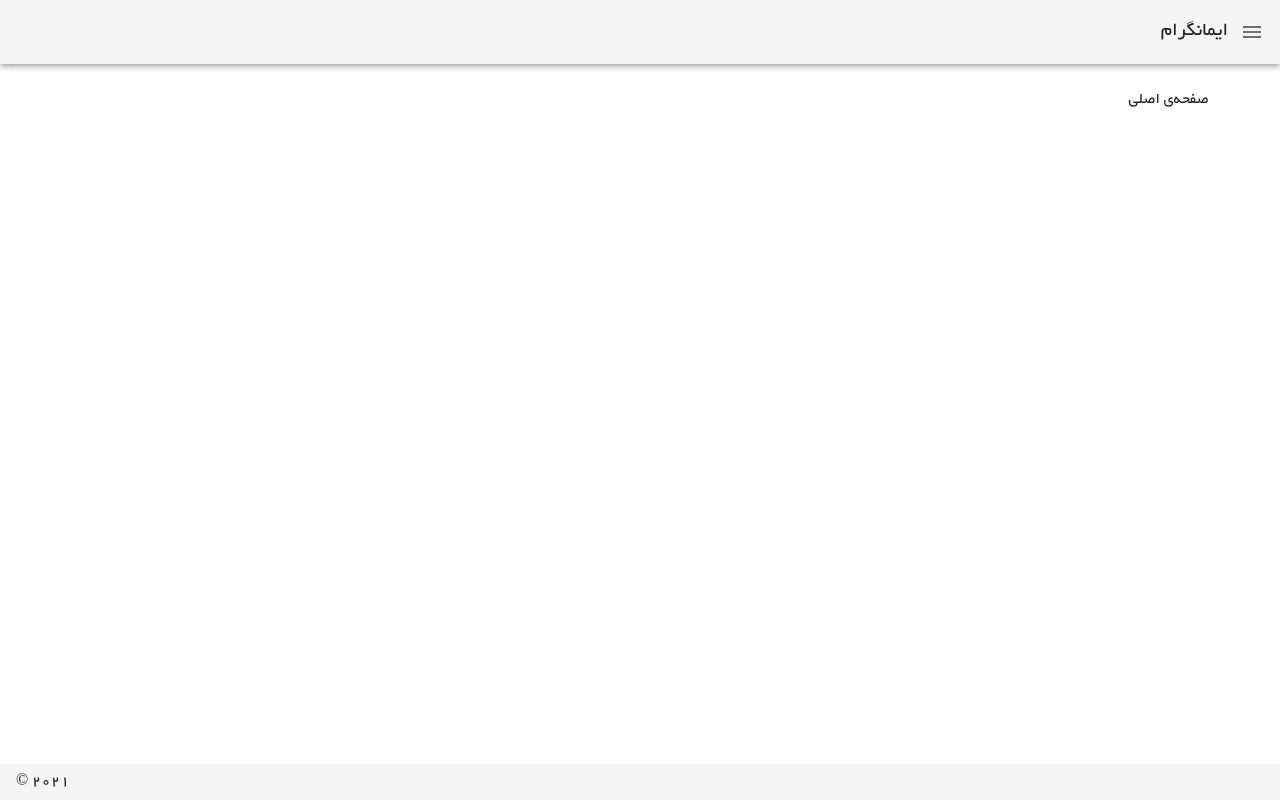
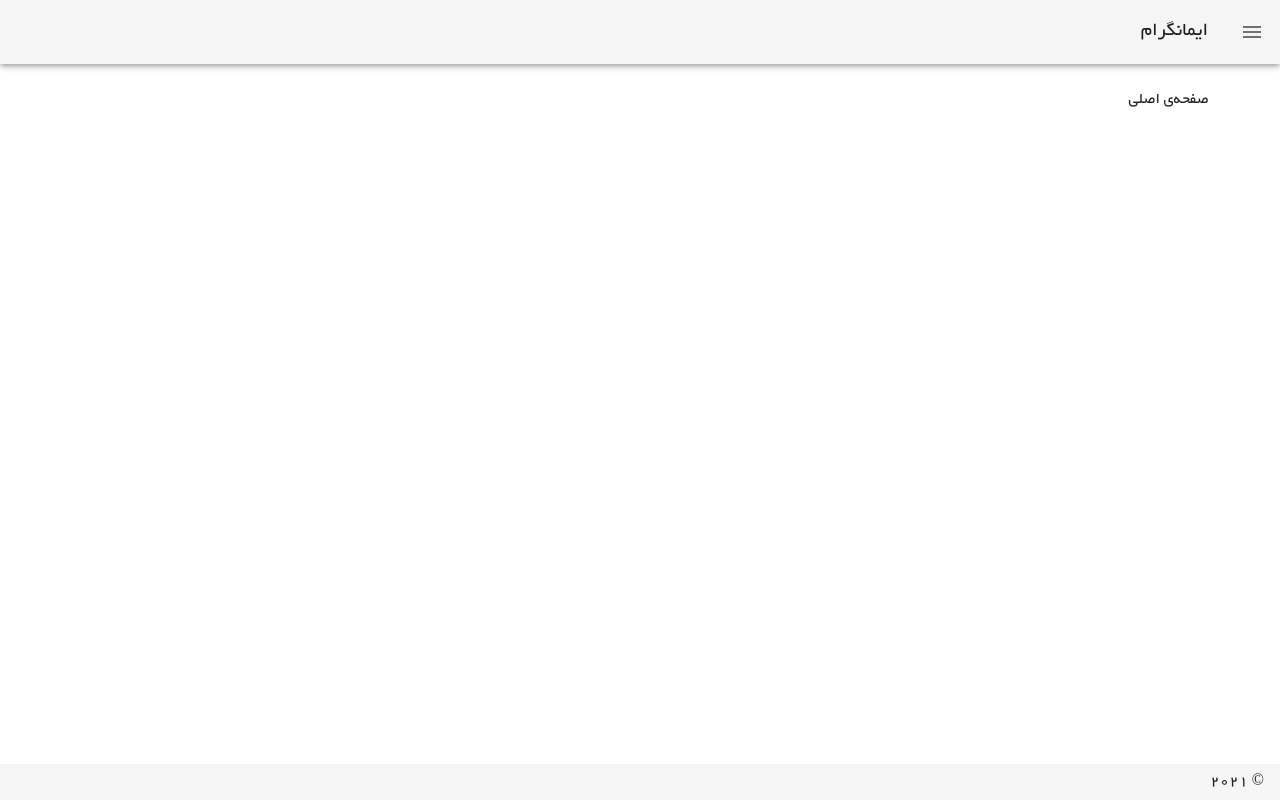
Before and after one commit to Imanghvs/blog, a Nuxt app: page / in a window 1280 px wide. Built offline with nearby package versions, Linux system fonts and the light colour scheme.

Commit message:
commenting

```diff
--- a/layouts/default.vue
+++ b/layouts/default.vue
@@ -1,36 +1,28 @@
 <template>
 	<v-app>
-    <v-app-bar
-      :clipped-left="clipped"
-      fixed
-      app
-    >
-      <v-spacer />
-      <v-toolbar-title v-text="title" />
-      <v-btn
-        icon
-        @click.stop="rightDrawer = !rightDrawer"
-      >
+		<!-- navigation button -->
+		<v-app-bar :clipped-right="clipped" fixed app>
+			<v-btn icon @click.stop="rightDrawer = !rightDrawer">
 				<v-icon>mdi-menu</v-icon>
 			</v-btn>
+			<v-toolbar-title v-text="title" />
 		</v-app-bar>
+		<!-- here a page loads -->
 		<v-main>
 			<v-container>
 				<Nuxt />
 			</v-container>
 		</v-main>
-    <v-navigation-drawer
-      v-model="rightDrawer"
-      :right="right"
-      temporary
-      fixed
-    >
+		<!-- navigation drawer -->
+		<v-navigation-drawer v-model="rightDrawer" :right="right" temporary fixed>
 			<v-list>
+				<!-- Welcome -- can be substituted by another welcome text -->
 				<v-list-item>
 					<v-list-item-content>
-            <v-list-item-title style="direction:rtl;" v-text="'خوش آمدید'" />
+						<v-list-item-title v-text="'خوش آمدید'" />
 					</v-list-item-content>
 				</v-list-item>
+				<!-- list of pages to navigate -->
 				<v-list-item
 					v-for="(item, i) in items"
 					:key="i"
@@ -38,19 +30,17 @@
 					router
 					exact
 				>
+					<v-list-item-action>
+						<v-icon>{{ item.icon }}</v-icon>
+					</v-list-item-action>
 					<v-list-item-content>
 						<v-list-item-title v-text="item.title" />
 					</v-list-item-content>
-          <v-list-item-action>
-            <v-icon>{{ item.icon }}</v-icon>
-          </v-list-item-action>
 				</v-list-item>
 			</v-list>
 		</v-navigation-drawer>
-    <v-footer
-      :absolute="!fixed"
-      app
-    >
+		<!-- copyright sign and the year we are in -->
+		<v-footer :absolute="!fixed" app>
 			<span>&copy; {{ new Date().getFullYear() }}</span>
 		</v-footer>
 	</v-app>
@@ -58,7 +48,7 @@
 
 <script>
 export default {
-  data () {
+	data() {
 		return {
 			clipped: false,
 			fixed: false,
@@ -66,19 +56,19 @@ export default {
 				{
 					icon: 'mdi-apps',
 					title: 'Welcome',
-          to: '/'
+					to: '/',
 				},
 				{
 					icon: 'mdi-chart-bubble',
 					title: 'Inspire',
-          to: '/inspire'
-        }
+					to: '/inspire',
+				},
 			],
 			miniVariant: false,
 			right: true,
 			rightDrawer: false,
-      title: 'ایمانگرام'
+			title: 'ایمانگرام',
 		}
-  }
+	},
 }
 </script>
--- a/nuxt.config.js
+++ b/nuxt.config.js
@@ -36,7 +36,9 @@ export default {
 	axios: {},
 
 	// Vuetify module configuration
-	vuetify: {},
+	vuetify: {
+		rtl: true,
+	},
 
 	build: {},
 }
--- a/pages/panel.vue
+++ b/pages/panel.vue
@@ -1,10 +1,10 @@
 <template>
 	<v-container fluid class="container pa-3">
 		<v-layout wrap>
-			<v-flex xs12 md12>
+			<v-flex xs12 md10>
+				<!-- contents heading -->
 				<h1 class="heading">مطالب</h1>
-			</v-flex>
-			<v-flex xs12 md10>
+				<!-- list of posts -->
 				<v-list two-line class="transparent">
 					<v-list-item
 						v-for="post in posts"
@@ -13,10 +13,15 @@
 					>
 						<p class="title-paragraph mb-0">{{ post.title.slice(0, 25) }}...</p>
 						<v-spacer></v-spacer>
+						<!-- edit a post (button) -->
 						<v-btn class="button edit-button">ویرایش</v-btn>
+						<!-- remove a post (button) -->
 						<v-btn class="button remove-button">حذف</v-btn>
 					</v-list-item>
 				</v-list>
+			</v-flex>
+			<v-flex xs12 md10>
+				<v-pagination v-model="page"></v-pagination>
 			</v-flex>
 		</v-layout>
 	</v-container>
@@ -30,7 +35,7 @@ export default {
 		...mapActions(['getAllPosts']),
 	},
 	computed: {
-		...mapGetters(['posts']),
+		...mapGetters(['posts', 'page']),
 	},
 	created: function () {
 		this.getAllPosts()
@@ -60,4 +65,7 @@ export default {
 .remove-button {
 	color: red;
 }
+.pagination-container {
+	direction: ltr;
+}
 </style>
--- a/store/actions.js
+++ b/store/actions.js
@@ -1,4 +1,9 @@
 export default {
+	/**
+	 * fetches posts from server and the commits it.
+	 * @param {commit, state}
+	 * @param {Integer} limit // number of  posts you want to fetch. It's 10 by default.
+	 */
 	getAllPosts: async function ({ commit, state }, limit = 10) {
 		const response = await this.$axios.$get(
 			'http://fakeapi.jsonparseronline.com/posts',
--- a/store/getters.js
+++ b/store/getters.js
@@ -1,3 +1,4 @@
 export default {
 	posts: state => state.posts,
+	page: state => state.page,
 }
--- a/store/mutations.js
+++ b/store/mutations.js
@@ -1,4 +1,9 @@
 export default {
+	/**
+	 * sets posts inside states
+	 * @param {Object} state
+	 * @param {Array<Object>} posts
+	 */
 	loadPosts(state, posts) {
 		state.posts = posts
 	},
```
Lines whose indentation alone changed are shown as unchanged.
